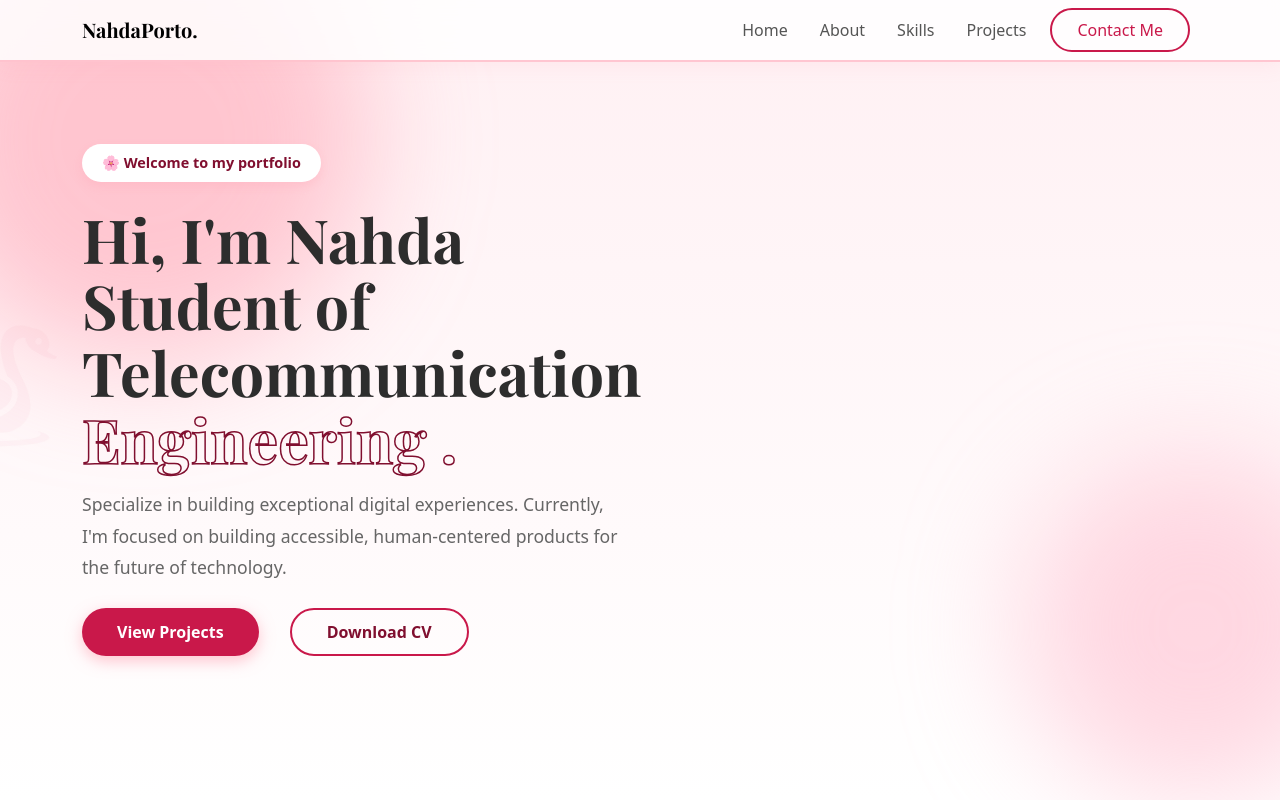
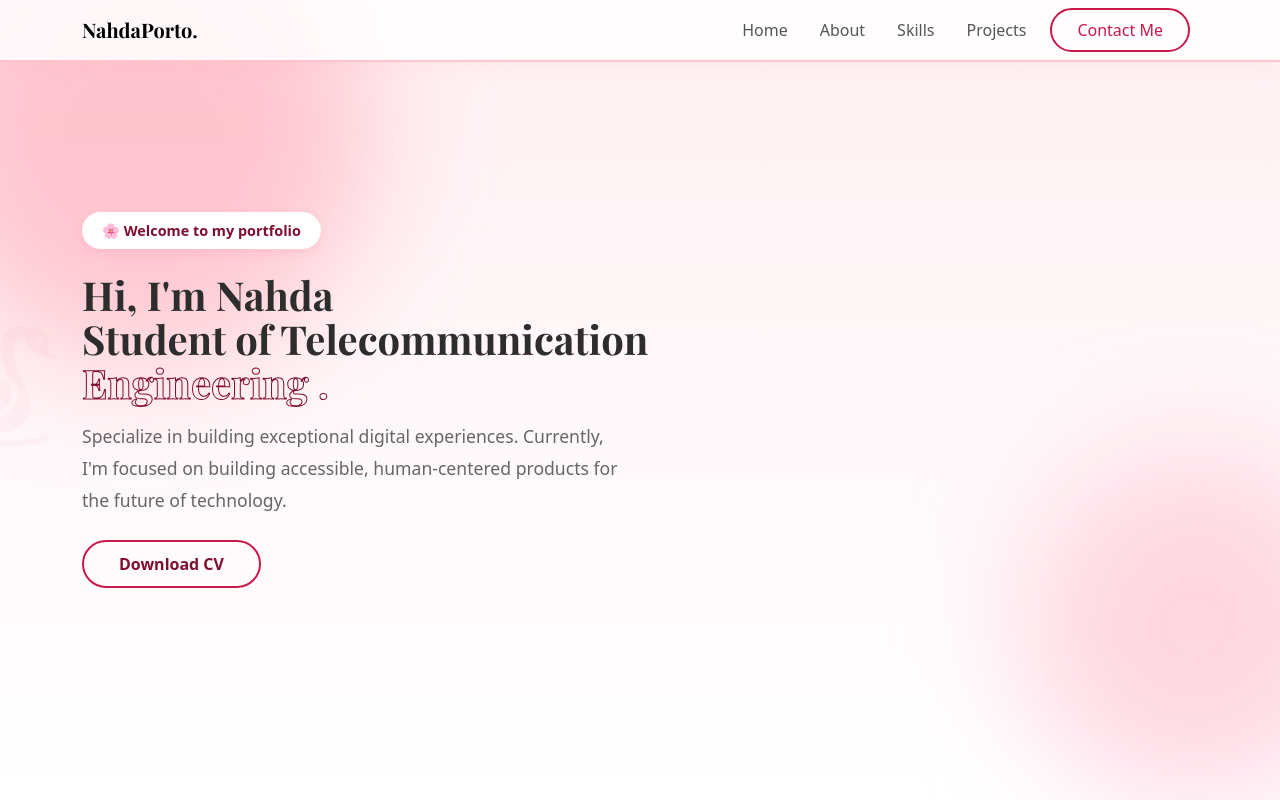
Before and after one commit to PNNabila/myporto, a React (Vite) app: page / in a window 1280 px wide. Shown: the top 800 px of the page. Built offline with nearby package versions, Linux system fonts and the light colour scheme.

Commit message:
update data experience dan hero style

```diff
--- a/src/components/Hero/Hero.css
+++ b/src/components/Hero/Hero.css
@@ -34,7 +34,7 @@
 
 
 .hero-title {
-    font-size: 3.8rem;
+    font-size: 3 rem;
     font-weight: 700;
     line-height: 1.1;
     color: #2d2d2d;
@@ -42,7 +42,7 @@
 
 .outline-text {
     color: transparent;
-    -webkit-text-stroke: 1.5px var(--pink-dark);
+    -webkit-text-stroke: 1px var(--pink-dark);
 }
 
 .greeting-pill {
--- a/src/components/Hero/Hero.jsx
+++ b/src/components/Hero/Hero.jsx
@@ -23,7 +23,8 @@ const Hero = () => {
                             <span className="greeting-pill">🌸 Welcome to my portfolio</span>
                             <h1 className="hero-title mt-4">
                                 Hi, I'm <span className="text-pink">Nahda</span> <br />
-                                Student of Telecommunication <span className="outline-text">Engineering .</span>
+                                Student <span className="outline-text"></span>
+                                of Telecommunication <span className="outline-text">Engineering .</span>
                             </h1>
                             <p className="hero-desc mt-3">
                                 Specialize in building exceptional digital experiences. Currently, I'm focused on building accessible, human-centered products for the future of technology.
@@ -31,7 +32,6 @@ const Hero = () => {
 
                             {/* --- BAGIAN TOMBOL DOWNLOAD DIPERBAIKI --- */}
                             <div className="mt-4 d-flex gap-3">
-                                <button className="btn-hero-primary">View Projects</button>
 
                                 <a
                                     href={resumeFile}
--- a/src/data/certificateData.js
+++ b/src/data/certificateData.js
@@ -34,7 +34,7 @@ export const certificateData = [
         issuer: "B-One Computer",
         date: "December 31, 2024",
         image: excel1, excel2,
-        credentialLink: "null",
+        credentialLink: null,
         description: "Completed the Microsoft Office Excel course with a final score of 82.66 (Grade A). Mastered Excel formulas and practical applications."
     },
     {
@@ -43,7 +43,7 @@ export const certificateData = [
         issuer: "B-One Computer",
         date: "December 31, 2024",
         image: python1, python2,
-        credentialLink: "null",
+        credentialLink: null,
         description: "Completed the Python Programming course with a final score of 82.67 (Grade A). Covered Programming Algorithms, Python Introduction, and Applications."
     },
     {
@@ -52,7 +52,7 @@ export const certificateData = [
         issuer: "Faculty of Computer Science & Information Technology",
         date: "November 24-28, 2028",
         image: sertifedu,
-        credentialLink: "null",
+        credentialLink: null,
         description: "Successfully participated in the Inbound Programme organized by the Faculty of Computer Science & Information Technology, Universiti Malaya."
     },
     {
@@ -61,7 +61,7 @@ export const certificateData = [
         issuer: "Telkom University",
         date: "February 15, 2023",
         image: nari,
-        credentialLink: "null",
+        credentialLink: null,
         description: "Participated as a Performer in the 'Pelepasan Mahasiswa Inbound' event for the Merdeka Student Exchange Program (PMM) Batch 2."
     }
 
--- a/src/data/experienceData.js
+++ b/src/data/experienceData.js
@@ -215,7 +215,7 @@ export const experienceData = [
         company: "SES UKM Storytelling",
         logo: sestelu,
         date: "2022",
-        description: "eveloping public speaking and narration skills through creative storytelling.",
+        description: "Developing public speaking and narration skills through creative storytelling.",
         fullDescription: "Active member of the Student English Society (SES), focusing on professional public speaking and narration skills.",
         activityGroups: [
             {
@@ -235,12 +235,12 @@ export const experienceData = [
     },
     {
         id: 7,
-        role: "Storytelling Active Member",
+        role: " Traditional Dancer",
         company: "Embun UKM (Traditional Dance)",
         logo: embun,
         date: "2022",
         description: "Preserving cultural heritage through traditional dance performances.",
-        fullDescription: "Active member of the Student English Society (SES), focusing on professional public speaking and narration skills.",
+        fullDescription: "Participating in traditional dances in the Embun Student Activity Unit, performing at various events to introduce Indonesian culture, developing physical discipline and artistic expression within the team.",
         activityGroups: [
             {
                 title: null,
--- a/src/data/projectData.js
+++ b/src/data/projectData.js
@@ -18,7 +18,7 @@ export const projectData = [
         image: taichanglogo,
         description: "Led a student-based business",
         fullDescription: "Led a student-based business venture focusing on culinary innovation. Responsible for the end-to-end business cycle, from product R&D (innovative Taichan variants) to investor pitching and marketing execution. Demonstrated strong leadership in managing a cross-functional team to achieve business goals.",
-        tech: ["canvapng", "excel", "Capcut"],
+        tech: ["canva", "excel", "Capcut"],
         github: "https://www.instagram.com/ta.ichaang?igsh=eGlydzJxYmx6dGl4",
         demo: "https://www.canva.com/design/DAGVN2SY5W0/9ubiP7symIMuPvfT5cJZvw/edit?utm_content=DAGVN2SY5W0&utm_campaign=designshare&utm_medium=link2&utm_source=sharebutton",
         gallery: [
@@ -34,7 +34,7 @@ export const projectData = [
         image: alatiot,
         description: "Smart Alert for Flood, A low-cost, real-time flood early warning system using an ESP8266 microcontroller and JSN-SR04T ultrasonic sensor to monitor water levels.",
         fullDescription: "Smart Alert for Flood, A low-cost, real-time flood early warning system using an ESP8266 microcontroller and JSN-SR04T ultrasonic sensor to monitor water levels. The system classifies flood risk into Safe, Alert, and Danger states and provides immediate warnings through LEDs, a buzzer, and an LCD display. Designed for fast response, high accuracy, and easy deployment in flood-prone areas to improve community preparedness.",
-        tech: ["Arduino", "Wokwi", "wordpng"],
+        tech: ["Arduino", "Wokwi", "word"],
         github: "https://docs.google.com/document/d/19N1Q4KmIjh5j_V5JVMfOYW9RXtxMtNOZ20xavgPLftI/edit?tab=t.0",
         demo: null, // Kalau null, tombol demo tidak muncul
         gallery: [
```
